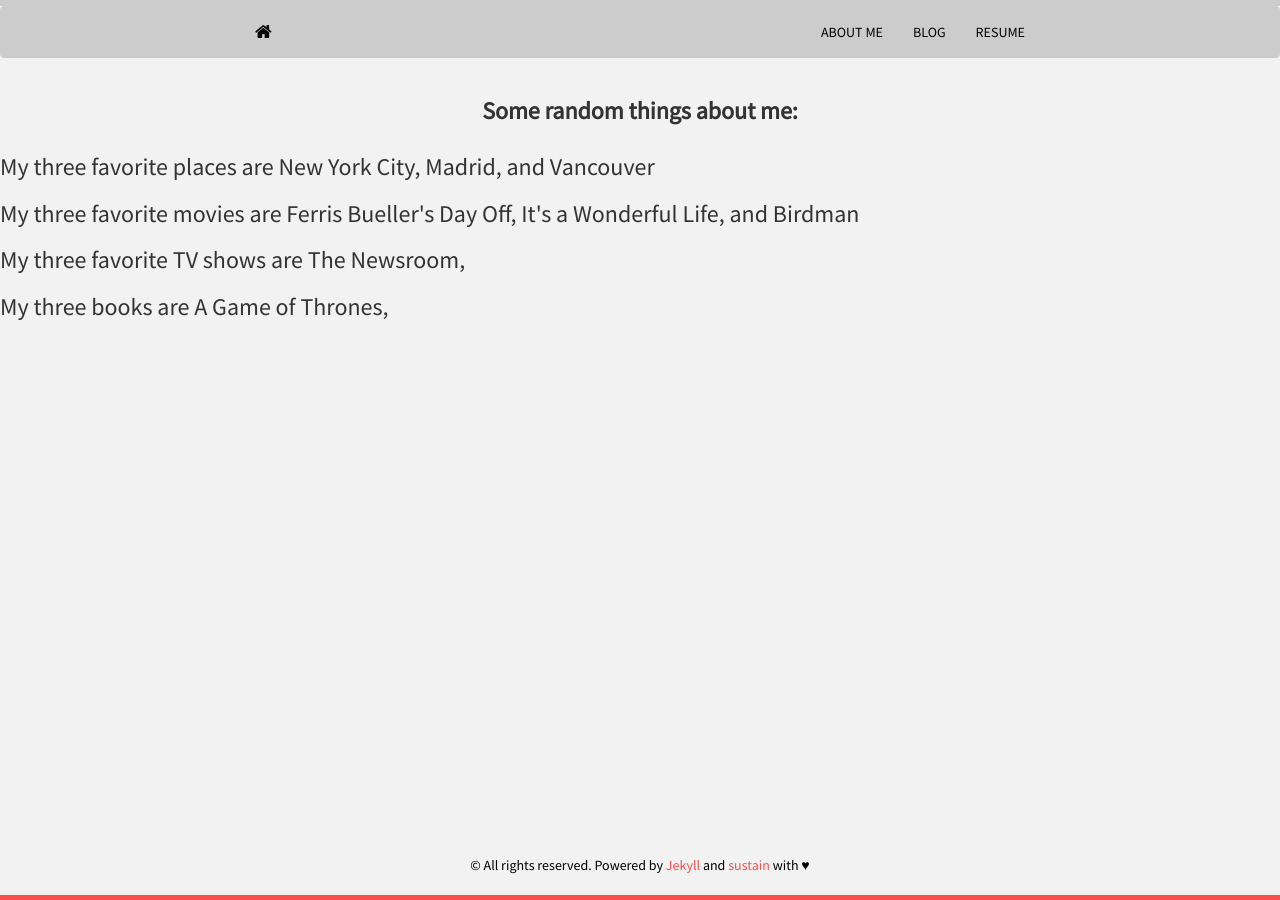
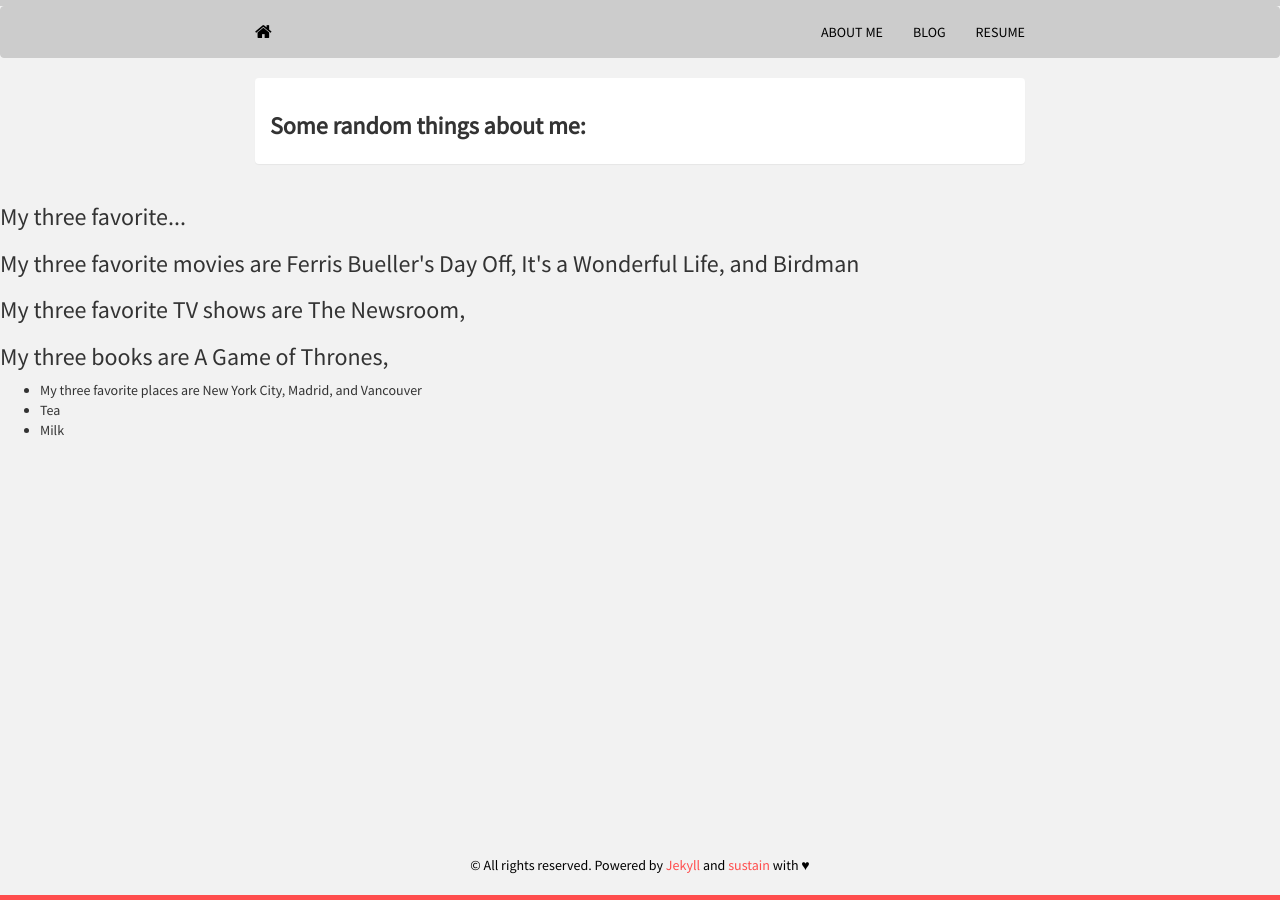
Before and after one commit to mrkaye97/mrkaye97.github.io, a Jekyll site: the page built from about.html, in a window 1280 px wide. Built offline with Jekyll 4.4.1, drawn with Linux system fonts in a browser that asks for light colours; nearby versions of some CDN libraries.

Commit message:
Update about.html

```diff
--- a/about.html
+++ b/about.html
@@ -5,12 +5,22 @@ Title: About Me
 <center>
 <section id="about">
 	<div class="container">
-	  <h3><strong>Some random things about me:</strong></h3>
-	</center>
-	  <h3>My three favorite places are New York City, Madrid, and Vancouver</h3>
-	  <h3>My three favorite movies are Ferris Bueller's Day Off, It's a Wonderful Life, and Birdman</h3>
-	  <h3>My three favorite TV shows are The Newsroom, </h3>
-	  <h3>My three books are A Game of Thrones,  </h3>
+		  <div class="panel panel-default">
+    		<div class="panel-body">
+			  <h3><strong>Some random things about me:</strong></h3>
+			</center>
+			  <h3>My three favorite...</h3>
 
+			  <h3>My three favorite movies are Ferris Bueller's Day Off, It's a Wonderful Life, and Birdman</h3>
+			  <h3>My three favorite TV shows are The Newsroom, </h3>
+			  <h3>My three books are A Game of Thrones,  </h3>
+
+			<ul style="list-style-type:disc">
+			  <li>My three favorite places are New York City, Madrid, and Vancouver</li>
+			  <li>Tea</li>
+			  <li>Milk</li>
+			</ul>
+		  </div>
+		</div>
 	</div>
 </section>
```
